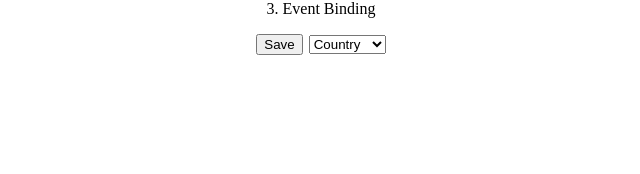
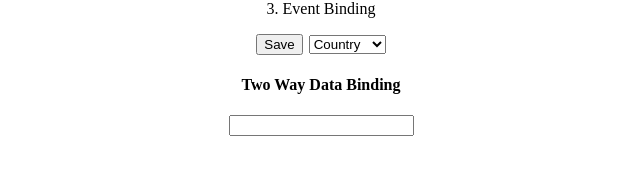
Before and after one commit to Zanna-dev/-angular-v19-tutorial-02, an Angular app: page / in a window 1280 px wide. Shown: the part 382-556 px from the top of the page, without its empty margins (319-959 px from the left). Built offline with nearby package versions, Linux system fonts and the light colour scheme.

Commit message:
Implement Two Way Data Binding

```diff
--- a/src/app/data-binding/data-binding.component.html
+++ b/src/app/data-binding/data-binding.component.html
@@ -23,5 +23,9 @@
     </select>
     </div>
 
-
+    <h4>Two Way Data Binding</h4>
+    <div>
+        <input type="text" [(ngModel)]="random">
+        {{random}}
+    </div>
 </div>
```
